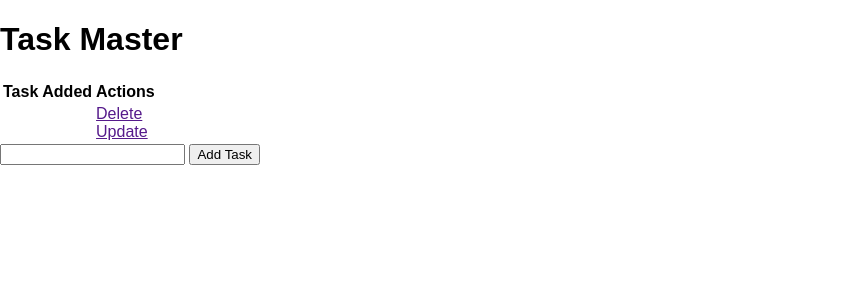
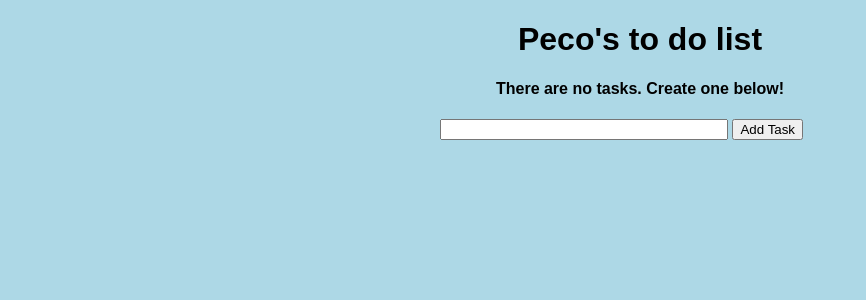
Before and after one commit to callmepeco/flaskpyv1, a Flask app: page / in a window 1280 px wide. Shown: the top 300 px of the page, without its empty margins (0-866 px from the left). Run offline with Flask 2, Linux system fonts and the light colour scheme; data that the repository does not hold is empty.

Commit message:
Final updates for the page

```diff
--- a/cursosyoutube/app.py
+++ b/cursosyoutube/app.py
@@ -1,4 +1,4 @@
-from flask import Flask, render_template, url_for, request
+from flask import Flask, render_template, url_for, request, redirect
 from flask_sqlalchemy import SQLAlchemy
 from datetime import datetime
 
@@ -23,9 +23,46 @@ class Todo(db.Model):
 @app.route('/', methods=['POST', 'GET'])
 def index():
     if request.method == 'POST':
-        return 'Hello'
+        task_content = request.form['content']
+        new_task = Todo(content=task_content)
+
+        try:
+            db.session.add(new_task)
+            db.session.commit()
+            return redirect('/')
+        except:
+            return 'There was an issue adding your task'
+
     else:
-        return render_template('index.html')
+        tasks = Todo.query.order_by(Todo.date_created).all()
+        return render_template('index.html', tasks=tasks)
+
+@app.route('/delete/<int:id>')
+def delete(id):
+    task_to_delete = Todo.query.get_or_404(id)
+
+    try:
+        db.session.delete(task_to_delete)
+        db.session.commit()
+        return redirect('/')
+    except:
+        return 'There was a problem deleting that task'
+
+@app.route('/update/<int:id>', methods=['GET','POST'])
+def update(id):
+    task = Todo.query.get_or_404(id)
+
+    if request.method == 'POST':
+        task.content = request.form['content']
+
+        try:
+            db.session.commit()
+            return redirect('/')
+        except:
+            return 'There was an issue updating your task'
+
+    else:
+        return render_template('update.html', task=task)
 
 if __name__== "__main__":
     app.run(debug=True)
--- a/cursosyoutube/static/css/main.css
+++ b/cursosyoutube/static/css/main.css
@@ -1,5 +1,36 @@
-body {
+body, html {
     margin: 0;
     font-family: sans-serif;
+    background-color: lightblue;
+}
 
+.content {
+    margin: 0 auto;
+    width: 400px;
 }
+
+table, td, th {
+    border: 1px solid #aaa;
+}
+
+table {
+    border-collapse: collapse;
+    width: 100%;
+}
+
+th {
+    height: 30px;
+}
+
+td {
+    text-align: center;
+    padding: 5px;
+}
+
+.form {
+    margin-top: 20px;
+}
+
+#content {
+    width: 70%;
+}
--- a/cursosyoutube/templates/index.html
+++ b/cursosyoutube/templates/index.html
@@ -1,12 +1,15 @@
 {% extends 'base.html' %}
 
 {% block head %}
-<title>Task Master</title>
+<title>Peco's to do list</title>
 {% endblock %}
 
 {% block body %}
 <div class="content">
-    <h1>Task Master</h1>
+    <h1 style="text-align: center">Peco's to do list</h1>
+    {% if tasks|length < 1 %}
+    <h4 style="text-align: center">There are no tasks. Create one below!</h4>
+    {% else %}
 
     <table>
         <tr>
@@ -14,20 +17,25 @@
             <th>Added</th>
             <th>Actions</th>
         </tr>
+        {% for task in tasks %}
             <tr>
-            <td></td>
-            <td></td>
+                <td>{{ task.content }}</td>
+                <td>{{ task.date_created.date() }}</td>
                 <td>
-                <a href="">Delete</a>
+                    <a href="/delete/{{task.id}}">Delete</a>
                     <br>
-                <a href="">Update</a>
+                    <a href="/update/{{task.id}}">Update</a>
                 </td>
             </tr>
+        {% endfor %}
     </table>
+    {% endif %}
 
+    <div class="form">
         <form action="/" method="POST">
             <input type="text" name="content" id="content">
             <input type="submit" value="Add Task">
         </form>
     </div>
+</div>
 {% endblock %}
```
Also changed, not shown: cursosyoutube/requirements.txt (+9 -0 lines), cursosyoutube/templates/update.html (added, +18 -0 lines). Lines whose indentation alone changed are shown as unchanged.
